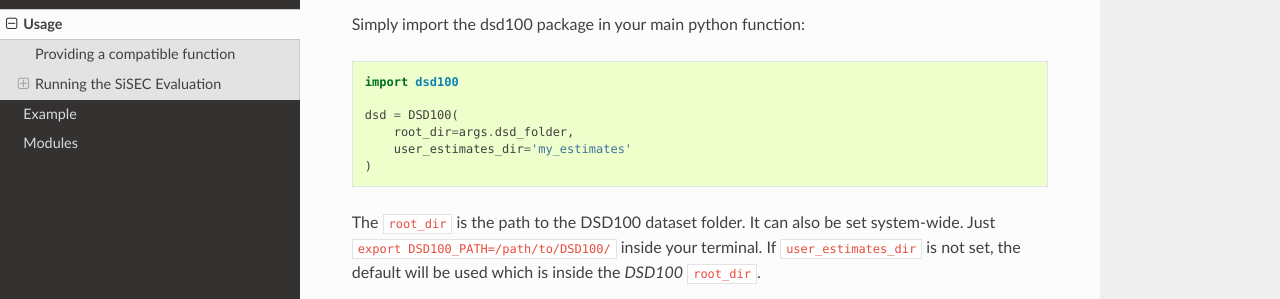
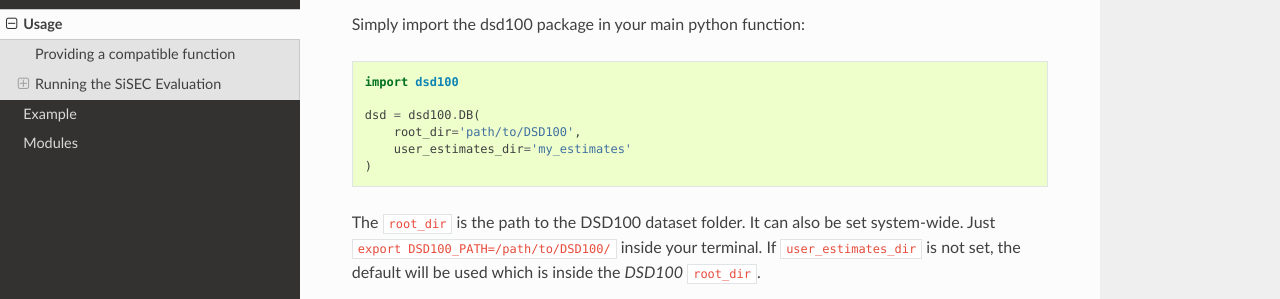
Before and after one commit to sigsep/sigsep-mus-db, a Sphinx documentation site: the page built from docs/usage.rst, in a window 1280 px wide and 900 px high, scrolled down 1011 px. Shown: the part 152-451 px from the top of the window. Built offline with Sphinx 7.4.7 and the Read the Docs theme 2.0.0, drawn with Linux system fonts in a browser that asks for light colours; pages that are not in the unit, such as notebooks, are missing from menus.

Commit message:
error in readme paths

```diff
--- a/docs/usage.rst
+++ b/docs/usage.rst
@@ -63,8 +63,8 @@ Simply import the dsd100 package in your main python function:
 
     import dsd100
 
-    dsd = DSD100(
-        root_dir=args.dsd_folder,
+    dsd = dsd100.DB(
+        root_dir='path/to/DSD100',
         user_estimates_dir='my_estimates'
     )
 
```
Also changed, not shown: README.md (+2 -2 lines).
